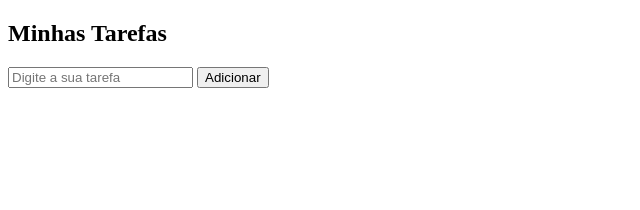
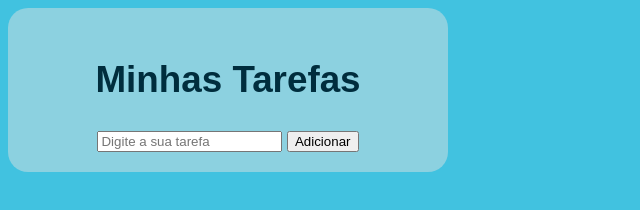
Before and after one commit to adrielsouzadev/to-do-list, a plain HTML site: page index.html in a window 1280 px wide. Shown: the whole page, without its empty margins (0-640 px from the left). Drawn offline with Linux system fonts and the light colour scheme.

Commit message:
atualizando estilo do projeto

```diff
--- a/index.html
+++ b/index.html
@@ -7,9 +7,8 @@
     <link rel="stylesheet" href="style.css">
 </head>
 <body>
-    <main>
     <section>
-            <div>
+        <div id="container">
             <h1>Minhas Tarefas</h1>
             <input type="text" name="" id="" placeholder="Digite a sua tarefa">
             <button>Adicionar</button>
@@ -18,7 +17,6 @@
 
         </div>
     </section>
-    </main>
     <script src="script.js"></script>
 </body>
 </html>
--- a/style.css
+++ b/style.css
@@ -1 +1,24 @@
 @charset "UTF-8";
+:root {
+    --cor1: #8CD1E0;
+    --cor2: #41C2E0;
+    --cor3: #002D3D;
+}
+
+body {
+    background-color: var(--cor2);
+    font-family: Arial, Helvetica, sans-serif;
+}
+
+section > #container {
+    background-color: var(--cor1);
+    width: 400px;
+    padding: 20px;
+    border-radius: 20px;
+    text-align: center;
+}
+
+section > #container > h1 {
+    color: var(--cor3);
+    font-size: 2.3em;
+}
```
Lines whose indentation alone changed are shown as unchanged.
